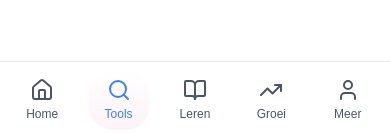
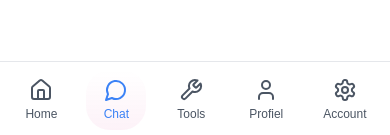
Before and after one commit to Impact2025/datingassistent, a Next.js app: page /chat in a window 390 px wide. Shown: the part 706-841 px from the top of the page. Built offline with nearby package versions, Linux system fonts and the light colour scheme; no server answers.

Commit message:
feat: Optimize mobile navigation for pro users

```diff
--- a/src/components/layout/bottom-navigation.tsx
+++ b/src/components/layout/bottom-navigation.tsx
@@ -2,7 +2,7 @@
 
 import Link from 'next/link';
 import { usePathname } from 'next/navigation';
-import { Home, Search, BookOpen, TrendingUp, User } from 'lucide-react';
+import { Home, MessageCircle, Wrench, User, Settings } from 'lucide-react';
 import { cn } from '@/lib/utils';
 
 export function BottomNavigation() {
@@ -13,46 +13,55 @@ export function BottomNavigation() {
       href: '/',
       icon: Home,
       label: 'Home',
-      active: pathname === '/' || pathname?.startsWith('/dashboard'),
+      active: pathname === '/' || pathname?.startsWith('/dashboard') || pathname?.startsWith('/mobile-dashboard'),
       color: 'text-gray-600',
       activeColor: 'text-pink-500',
     },
     {
-      href: '/tools',
-      icon: Search,
-      label: 'Tools',
-      active: pathname?.startsWith('/tools') ||
-              pathname?.startsWith('/profiel') ||
-              pathname?.startsWith('/chat') ||
-              pathname?.startsWith('/foto') ||
-              pathname?.startsWith('/date'),
+      href: '/chat',
+      icon: MessageCircle,
+      label: 'Chat',
+      active: pathname?.startsWith('/chat'),
       color: 'text-gray-600',
       activeColor: 'text-blue-500',
     },
     {
-      href: '/leren',
-      icon: BookOpen,
-      label: 'Leren',
-      active: pathname?.startsWith('/leren') || pathname?.startsWith('/courses'),
+      href: '/tools',
+      icon: Wrench,
+      label: 'Tools',
+      active: pathname?.startsWith('/tools') ||
+              pathname?.startsWith('/profiel') ||
+              pathname?.startsWith('/foto') ||
+              pathname?.startsWith('/date') ||
+              pathname?.startsWith('/opener') ||
+              pathname?.startsWith('/voice') ||
+              pathname?.startsWith('/match') ||
+              pathname?.startsWith('/veiligheid'),
       color: 'text-gray-600',
       activeColor: 'text-purple-500',
     },
     {
-      href: '/groei',
-      icon: TrendingUp,
-      label: 'Groei',
-      active: pathname?.startsWith('/groei') || pathname?.startsWith('/progress'),
+      href: '/profiel',
+      icon: User,
+      label: 'Profiel',
+      active: pathname?.startsWith('/profiel') || pathname?.startsWith('/profile'),
       color: 'text-gray-600',
       activeColor: 'text-green-500',
     },
     {
       href: '/meer',
-      icon: User,
-      label: 'Meer',
+      icon: Settings,
+      label: 'Account',
       active: pathname?.startsWith('/meer') ||
               pathname?.startsWith('/community') ||
               pathname?.startsWith('/settings') ||
-              pathname?.startsWith('/profile'),
+              pathname?.startsWith('/leren') ||
+              pathname?.startsWith('/groei') ||
+              pathname?.startsWith('/courses') ||
+              pathname?.startsWith('/progress') ||
+              pathname?.startsWith('/help') ||
+              pathname?.startsWith('/privacy') ||
+              pathname?.startsWith('/subscription'),
       color: 'text-gray-600',
       activeColor: 'text-orange-500',
     },
```
